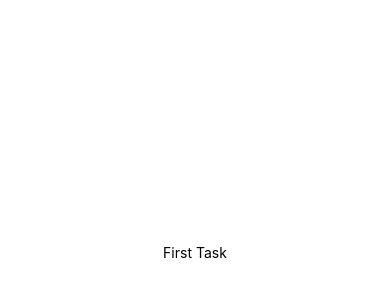
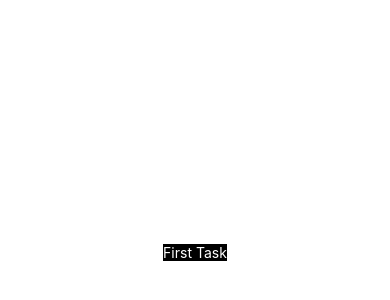
Before and after one commit to Janice-M/trello, a React Native app: screen / in a window 390 px wide. Shown: the part 170-470 px from the top of the page. Built offline with nearby package versions, Linux system fonts and the light colour scheme.

Commit message:
Task List Item

```diff
--- a/src/components/TaskListItem.tsx
+++ b/src/components/TaskListItem.tsx
@@ -3,8 +3,8 @@ import { View, Text } from "react-native"
 
 export default function TaskListItem() {
     return(
-        <View>
-            <Text>
+        <View style={{ backgroundColor:'black'}} >
+            <Text style={{color:'white'}}>
                 First Task
             </Text>
         </View>
```
